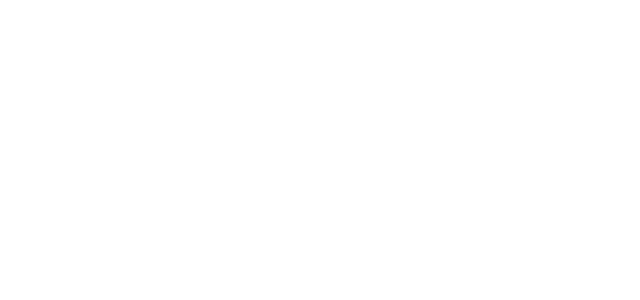
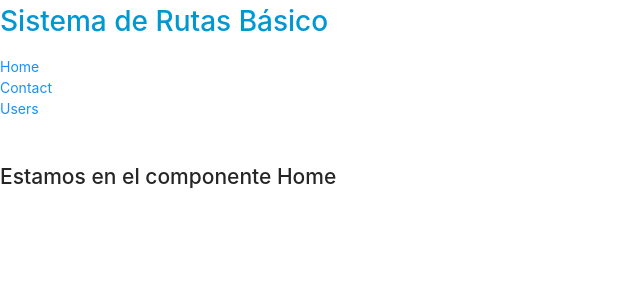
Before and after one commit to DanielGeek/cms_MERN, a React (Create React App) app in the folder web-personal/client/: page / in a window 1280 px wide. Shown: the top 300 px of the page, without its empty margins (0-640 px from the left). Built offline with nearby package versions, Linux system fonts and the light colour scheme.

Commit message:
Ejemplo de uso React Router Dom

```diff
--- a/web-personal/client/src/App.js
+++ b/web-personal/client/src/App.js
@@ -1,14 +1,45 @@
-import React from 'react';
-
-import './App.scss';
+import React from "react";
+import { BrowserRouter as Router, Route, Link, Switch } from "react-router-dom";
+import "./App.scss";
 
 function App() {
-
   return (
-    <div className="app">
-
-    </div>
+    <Router>
+      <div className="app">
+        <h1>Sistema de Rutas Básico</h1>
+        <Link to="/">Home</Link>
+        <br></br>
+        <Link to="/contact">Contact</Link>
+        <br></br>
+        <Link to="/users">Users</Link>
+        <br></br>
+        <br></br>
+        <br></br>
+        <Switch>
+          <Route path="/" exact component={Home} />
+          <Route path="/contact" exact component={Contact} />
+          <Route path="/users" exact component={Users} />
+          <Route component={Error404} />
+        </Switch>
+      </div>
+    </Router>
   );
 }
 
+function Home() {
+  return <h2>Estamos en el componente Home</h2>;
+}
+
+function Contact() {
+  return <h2>Componente Contact...</h2>;
+}
+
+function Users() {
+  return <h2>Estas en el componente Users...</h2>;
+}
+
+function Error404() {
+  return <h2>Error 404.....</h2>;
+}
+
 export default App;
```
